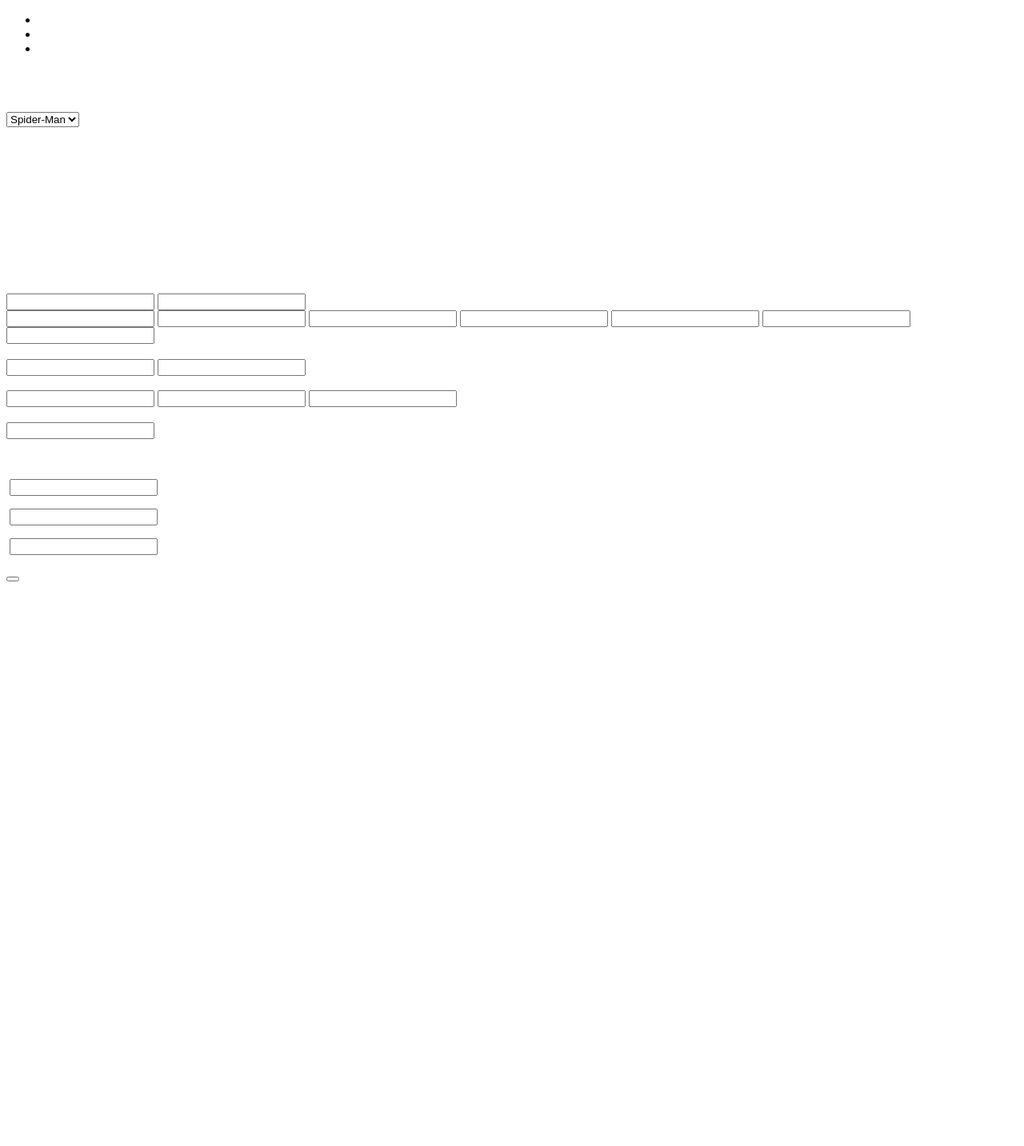
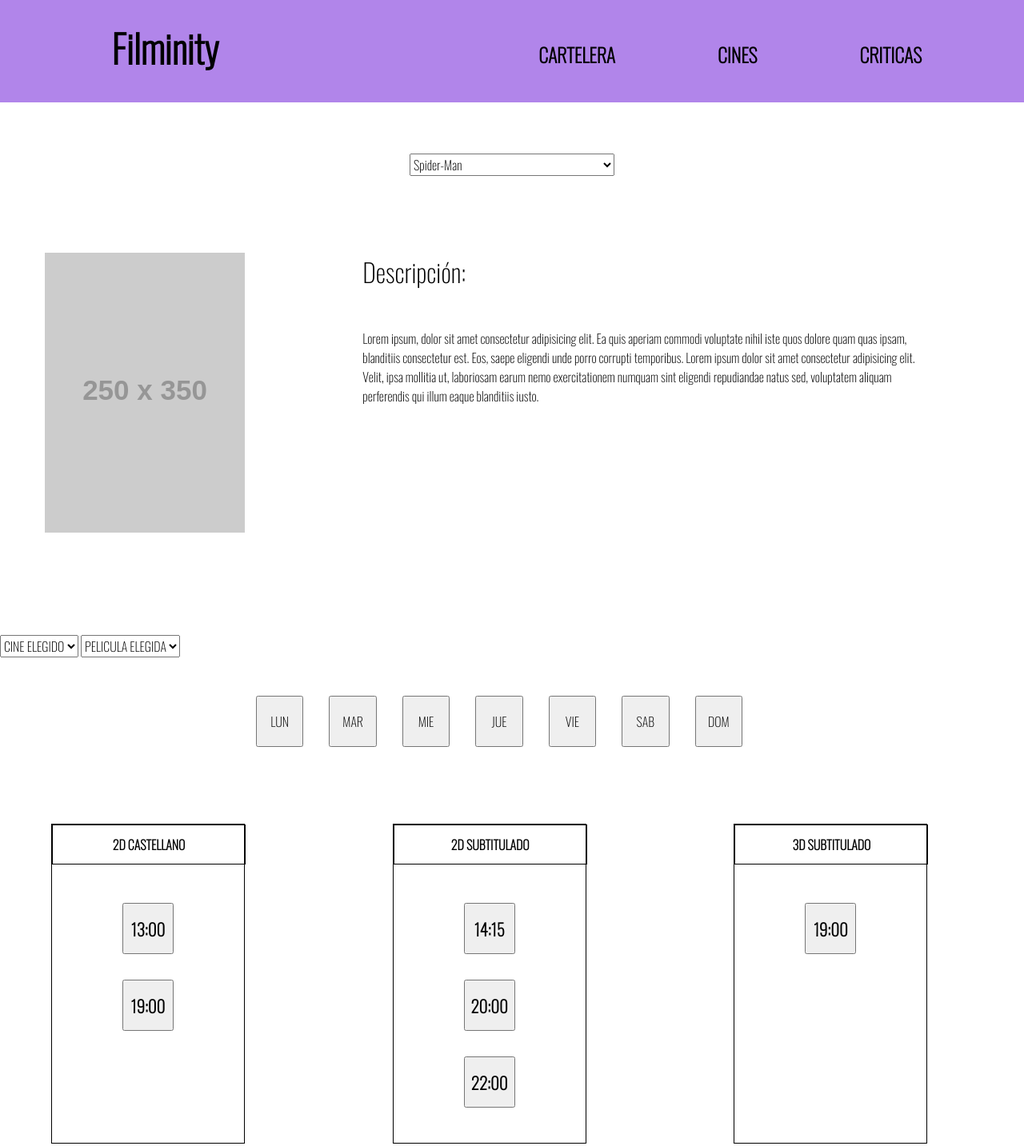
Before and after one commit to tomasviader/filminity, a plain HTML site: page index.html in a window 1280 px wide. Shown: the top 1433 px of the page at 80% size. Before the commit the page ends 800 px from the top, so only its background shows below. Drawn offline with nearby package versions, Linux system fonts and the light colour scheme; placeholder pictures from the web are drawn by us.

Commit message:
50% index.html

```diff
--- /dev/null
+++ b/css/style.css
@@ -0,0 +1,196 @@
+*{
+    margin: 0px;
+    padding: 0px;
+    font-size: 16px;
+    font-family: 'Oswald', sans-serif;
+}
+
+header {
+    top: 0px;
+    z-index: 100;
+    height: 8rem;
+    margin-bottom: 4rem;
+    background-color: #B185EA;
+}
+
+
+ul{
+    display: flex;
+    flex-direction: row;
+    align-items: center;
+    justify-content: flex-end;
+    list-style: none;
+    padding-top: .5rem;
+
+}
+
+.list{
+    margin-right: 8rem;
+    display: flex;
+    justify-content: space-around;
+    margin-top: 2rem;
+    font-size: 1.5rem;
+    font-weight: 700;
+}
+
+.name{
+    margin-right: 25rem;
+    margin-top: 1rem;
+    font-size: 3rem;
+    font-weight: bold;
+
+}
+
+#eleccion{
+    display: flex;
+    width: 20%;
+    margin: auto;
+
+}
+
+
+/* ------------SECCION INFO PELICULA-------------- */
+
+.infoPelicula{
+    margin: 6rem 2rem 8rem 3.5rem;
+    display: grid;
+    grid-template-columns: repeat(3,1fr);
+
+
+}
+
+
+
+.imgPelicula{
+    grid-column: 1;
+    grid-row: 1;
+}
+
+
+
+.infoPelicula div{
+    grid-column: 2/4;
+    grid-row: 1;
+    padding-right: 6rem;
+}
+
+.descripTitle{
+    font-size: 2rem;
+    margin-bottom: 3rem;
+}
+
+
+
+/* ------------SECCION INFO ELECCION DIA-------------- */
+
+.diaElegido{
+    display: flex;
+    width: 40rem;
+    height: 4rem;
+    margin: auto;
+    padding-top: 3rem;
+}
+
+.diaElegido button{
+    display: flex;
+    justify-content: space-around;
+    align-items: center;
+    margin-right: 2rem;
+    height: 4rem;
+    width: 4rem;
+
+}
+
+
+
+/* ------------SECCION ELECCION VERSION-------------- */
+
+.eleccionVersion{
+    margin-top: 6rem;
+    height: 25rem;
+    display: grid;
+    grid-template-columns: repeat(3,1fr);
+}
+
+
+.cast{
+    display: flex;
+    flex-direction: column;
+    grid-column: 1;
+    width: 15rem;
+    margin-left: 4rem;
+    border: 1px black solid;
+}
+
+.cast h3{
+    display:flex;
+    height: 3rem;
+    width: 15rem;
+    margin: 0 auto 1rem 0 ;
+    align-items: center;
+    justify-content: center;
+    border: 1px black solid;
+}
+
+
+
+
+
+
+.sub{
+    display: flex;
+    flex-direction: column;
+    grid-column: 2;
+    width: 15rem;
+    margin-left: 4rem;
+    border: 1px black solid;
+}
+
+.sub h3{
+    display:flex;
+    height: 3rem;
+    width: 15rem;
+    margin: 0 auto 1rem 0 ;
+    align-items: center;
+    justify-content: center;
+    border: 1px black solid;
+}
+
+
+
+
+
+
+.sub-3{
+    display: flex;
+    flex-direction: column;
+    grid-column: 3;
+    width: 15rem;
+    margin-left: 4rem;
+    border: 1px black solid;
+}
+
+.sub-3 h3{
+    display:flex;
+    height: 3rem;
+    width: 15rem;
+    margin: 0 auto 1rem 0 ;
+    align-items: center;
+    justify-content: center;
+    border: 1px black solid;
+}
+
+
+
+
+.horario button{
+    display: flex;
+    margin: auto;
+    height: 4rem;
+    width: 4rem;
+    align-items: center;
+    justify-content: center;
+    margin-top: 2rem;
+    font-weight: 900;
+    font-size: 1.3rem;
+}
--- a/index.html
+++ b/index.html
@@ -4,6 +4,10 @@
     <meta charset="UTF-8">
     <meta http-equiv="X-UA-Compatible" content="IE=edge">
     <meta name="viewport" content="width=device-width, initial-scale=1.0">
+    <link rel="preconnect" href="https://fonts.googleapis.com">
+    <link rel="preconnect" href="https://fonts.gstatic.com" crossorigin>
+    <link href="https://fonts.googleapis.com/css2?family=Oswald:wght@200&display=swap" rel="stylesheet">
+    <link rel="stylesheet" href="css/style.css">
     <title>Document</title>
 
 </head>
@@ -11,18 +15,17 @@
 
     <header>
         <ul>
-            <li></li>
-            <li></li>
-            <li></li>
+            <li class="name">Filminity</li>
+            <li class="list">CARTELERA</li>
+            <li class="list">CINES</li>
+            <li class="list">CRITICAS</li>
         </ul>
     </header>
 
 
 
     <h1 id="h1Index">Desafio Entregable - Clase #4</h1>
-    <br>
-    <br>
-    <br>
+
 
     <select id="eleccion" onchange="opcion()">
 
@@ -30,52 +33,89 @@
 
     <h2 id="peliculaElegida">Pelicula Elegida</h2>
 
-    <section class="infoPelicula">
-        <img src="" alt="">
-        <div class="descripcion">
-            <p></p>
-            <p></p>
+    <section>
+        <div  class="infoPelicula">
+            <img class="imgPelicula" src="https://dummyimage.com/250x350/000/fff" alt="">
+
+            <div >
+                <p class="descripTitle">Descripción:</p>
+                <p>Lorem ipsum, dolor sit amet consectetur adipisicing elit. Ea quis aperiam commodi voluptate nihil iste quos dolore quam quas ipsam, blanditiis consectetur est. Eos, saepe eligendi unde porro corrupti temporibus. Lorem ipsum dolor sit amet consectetur adipisicing elit. Velit, ipsa mollitia ut, laboriosam earum nemo exercitationem numquam sint eligendi repudiandae natus sed, voluptatem aliquam perferendis qui illum eaque blanditiis iusto.
+                </p>
             </div>
-        <iframe src="" frameborder="0"></iframe>
+        </div>
     </section>
 
     <section class="eleccionCinePeliculaDia">
-        <input class="cineElegido">
-        <input class="peliculaElegida">
 
-        <div class="diaELegido">
-            <input class="diaLunes">
-            <input class="diaMartes">
-            <input class="diaMiercoles">
-            <input class="diaJueves">
-            <input class="diaViernes">
-            <input class="diaSabado">
-            <input class="diaDomingo">
+        <select id="cineElegido">
+            <option value="">CINE ELEGIDO</option>
+        </select>
+
+        <select id="peliElegida">
+            <option value="">PELICULA ELEGIDA</option>
+        </select>
+
+
+        <div class="diaElegido">
+
+            <button class="diaLunes">LUN</button>
+
+            <button class="diaMartes">MAR</button>
+
+            <button class="diaMiercoles">MIE</button>
+
+            <button class="diaJueves">JUE</button>
+
+            <button class="diaViernes">VIE</button>
+
+            <button class="diaSabado">SAB</button>
+
+            <button class="diaDomingo">DOM</button>
+
         </div>
 
     </section>
 
-    <section class="eleccionVersion">
+    <section>
+        <div  class="eleccionVersion">
+            <div class="cast">
 
-        <div>
-            <h3></h3>
-            <input type="text" name="" id="">
-            <input type="text" name="" id="">
+                <h3>2D CASTELLANO</h3>
+
+                <div class="horario">
+                    <button>13:00</button>
+                    <button>19:00</button>
                 </div>
 
-        <div>
-            <h3></h3>
-            <input type="text" name="" id="">
-            <input type="text" name="" id="">
-            <input type="text" name="" id="">
             </div>
 
-        <div>
-            <h3></h3>
-            <input type="text" name="" id="">
+            <div class="sub">
+
+                <h3>2D SUBTITULADO</h3>
+
+                <div class="horario">
+                    <button>14:15</button>
+                    <button>20:00</button>
+                    <button>22:00</button>
+                </div>
             </div>
 
+
+            <div class="sub-3">
+
+                <h3>3D SUBTITULADO</h3>
+
+                <div class="horario">
+                    <button>19:00</button>
+                </div>
+            </div>
+
+        </div>
         </section>
+
+
+
+
 
         <section class="eleccionAsientos">
             <p></p>
@@ -104,6 +144,7 @@
                 <input type="text">
                 <p></p>
             </div>
+    </div>
 
     </section>
 
```
Lines whose indentation alone changed are shown as unchanged.
